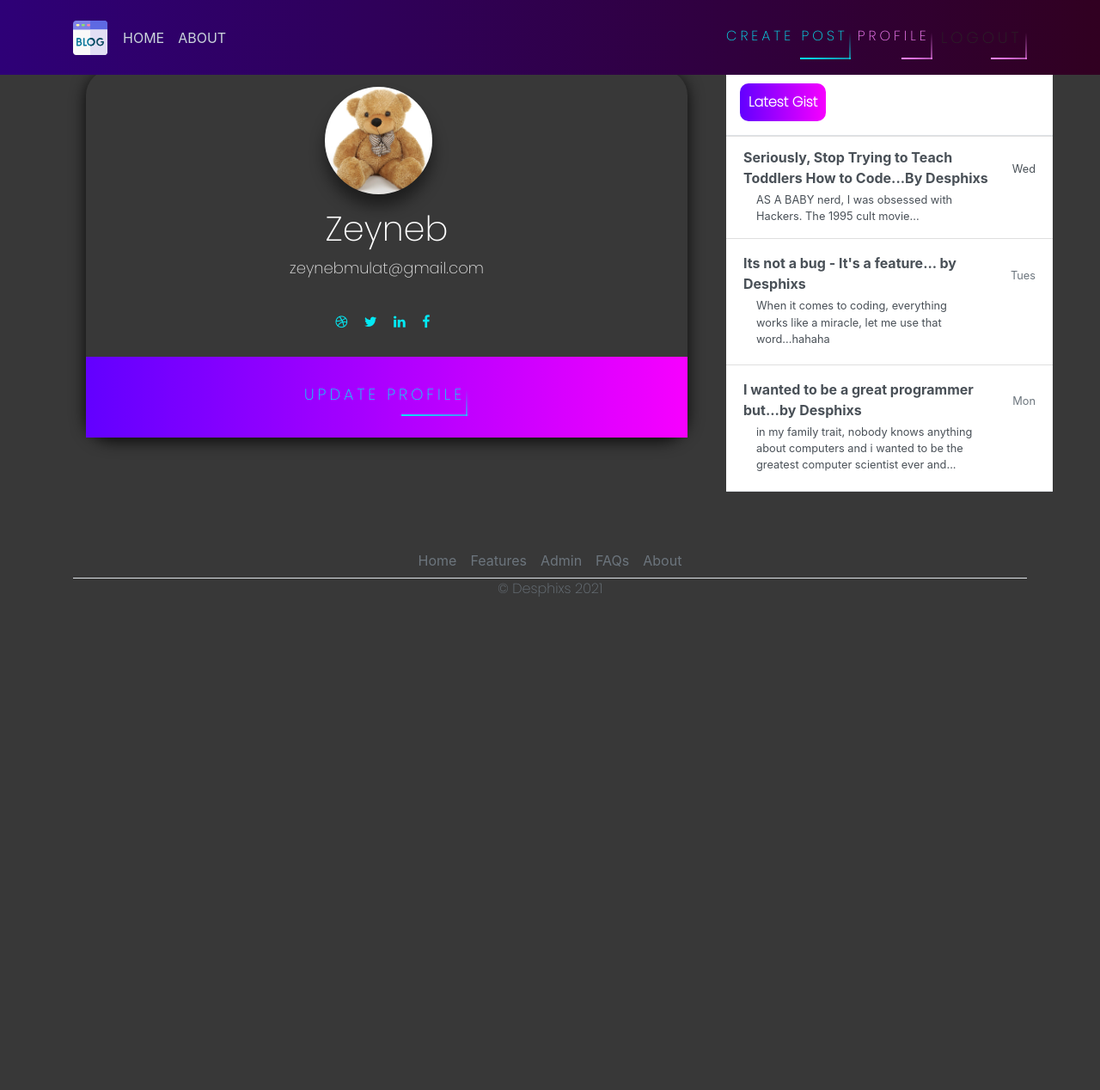
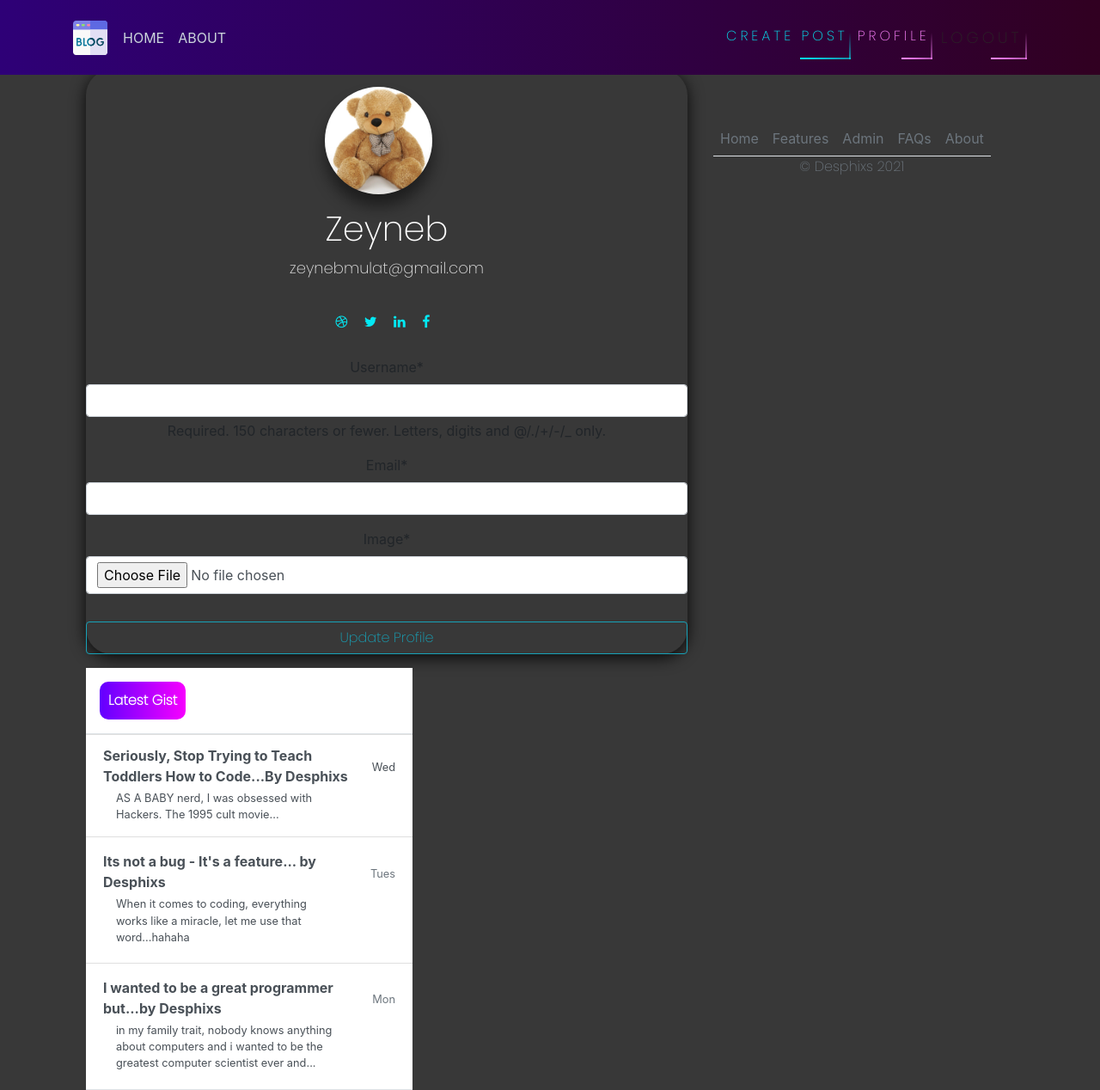
Before and after one commit to Zeyni12/django_blog, a Django app: page /profile/ in a window 1280 px wide. Shown: the whole page at 86% size. Before the commit the page ends 694 px from the top, so only its background shows below. Run offline with Django 5.2, Linux system fonts and the light colour scheme; a user stored in the database is signed in; data comes from the database, SQL or seed files in the repository; both versions use the stored data as it was after the commit; some libraries are stand-ins or nearby versions.

Commit message:
updateprofile

```diff
--- a/users/forms.py
+++ b/users/forms.py
@@ -86,6 +86,7 @@ from django.contrib.auth.forms import UserCreationForm
 from .models import Profile
 
 
+
 class UserRegisterForm(UserCreationForm):
     email = forms.EmailField()
 
--- a/users/models.py
+++ b/users/models.py
@@ -4,7 +4,7 @@ from PIL import Image
 
 class Profile(models.Model):
     user = models.OneToOneField(User, on_delete=models.CASCADE)
-    image = models.ImageField(default='default.jpg', upload_to='profile_pics')
+    image = models.ImageField(default='profile_pics/teddybar.png', upload_to='profile_pics')
 
     def __str__(self):
         return f'{self.user.username} Profile'
--- a/users/templates/users/profile.html
+++ b/users/templates/users/profile.html
@@ -18,24 +18,23 @@
       <a href="#" id="auth-links"><i class="fa fa-twitter"></i></a>
       <a href="#" id="auth-links"><i class="fa fa-linkedin"></i></a>
       <a href="#" id="auth-links"><i class="fa fa-facebook"></i></a>
-<!--      <form action="" method="post" enctype="multipart/form-data">-->
-<!--          {% csrf_token %}-->
-<!--            <fieldset class="form-group">-->
-<!--                <legend class="border-bottom mb-4">Join Today</legend>-->
-<!--             {{ u_form|crispy }}-->
-<!--           {{ p_form|crispy }}-->
-<!--            </fieldset>-->
-<!--            <div class="form-group">-->
-<!--                <button class="btn btn-outline-info" type="submit">Update Profile</button>-->
-<!--            </div>-->
-<!--        </form> -->
-
-      <p><button id="btn-profile"><a href="#" id="auth-links">
+        <form action="" method="post" enctype="multipart/form-data">
+            {% csrf_token %}
+            <fieldset class="form-group">
+                <!-- <legend class="border-bottom mb-4">Join Today</legend> -->
+                {{ u_form|crispy }}
+                {{ p_form|crispy }}
+            </fieldset>
+            <div class="form-group">
+                <button class="btn btn-outline-info" type="submit">Update Profile</button>
+            </div>
+        </form>
+      <!-- <p><button id="btn-profile"><a href="#" id="auth-links">
         <span></span>
         <span></span>
         <span></span>
         <span></span>
         Update Profile
     </a></button></p>
-    </div>
+    </div> -->
 {% endblock content %}
--- a/users/views.py
+++ b/users/views.py
@@ -13,7 +13,7 @@ from django.contrib.auth.decorators import login_required
 from django.contrib.auth import login, authenticate
 from django.contrib.auth.forms import UserCreationForm
 from django.contrib.auth.views import LoginView, LogoutView
-from .forms import UserRegisterForm
+from .forms import UserRegisterForm , UserUpdateForm,ProfileUpdateForm
 
 # ✅ Register view
 def register(request):
@@ -30,7 +30,14 @@ def register(request):
 # ✅ Profile view
 @login_required
 def profile(request):
-    return render(request, 'users/profile.html')
+    u_form = UserUpdateForm()
+    p_form = ProfileUpdateForm()
+    context = {
+        'u_form': u_form,
+        'p_form': p_form
+
+    }
+    return render(request, 'users/profile.html', context)
 
 # ✅ Class-based login and logout
 class LoginView(LoginView):
```
Also changed, not shown: db.sqlite3, media/profile_pics/teddybar.png.
